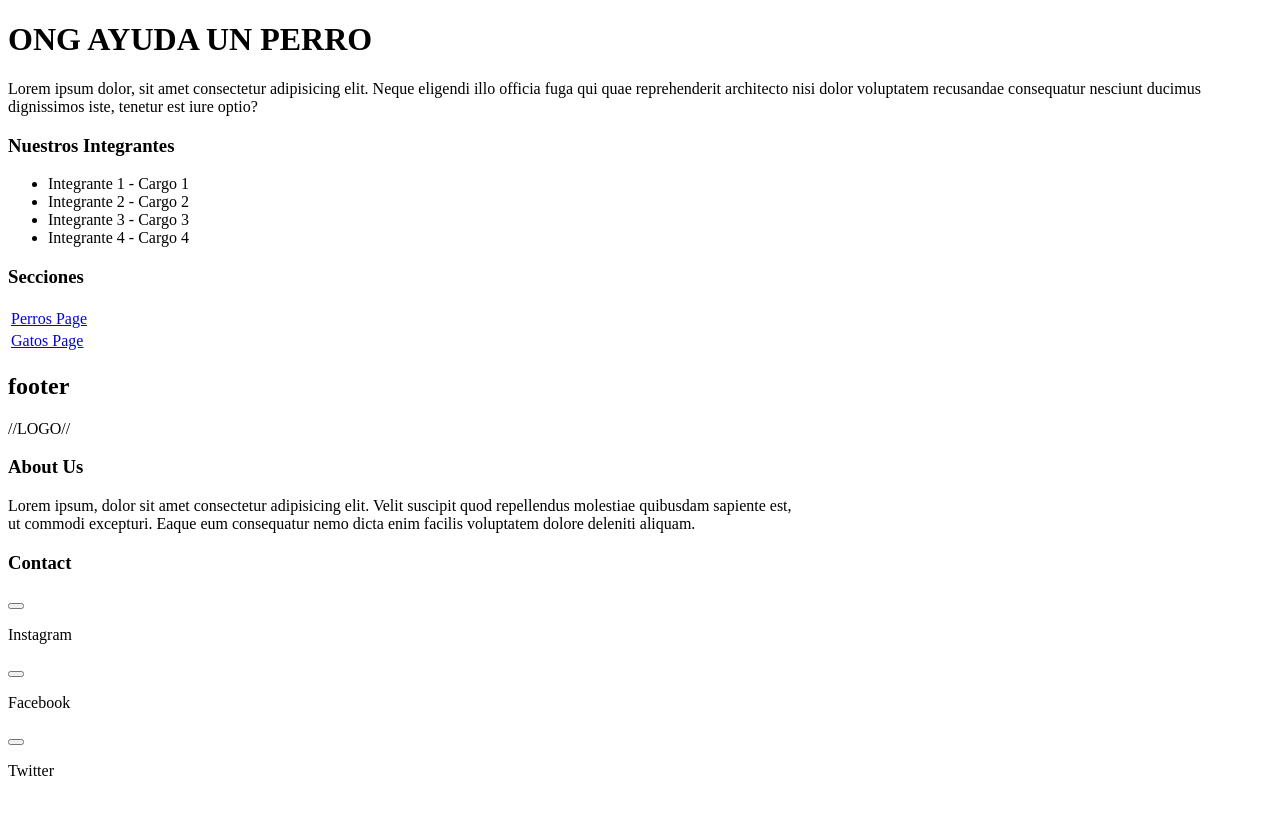
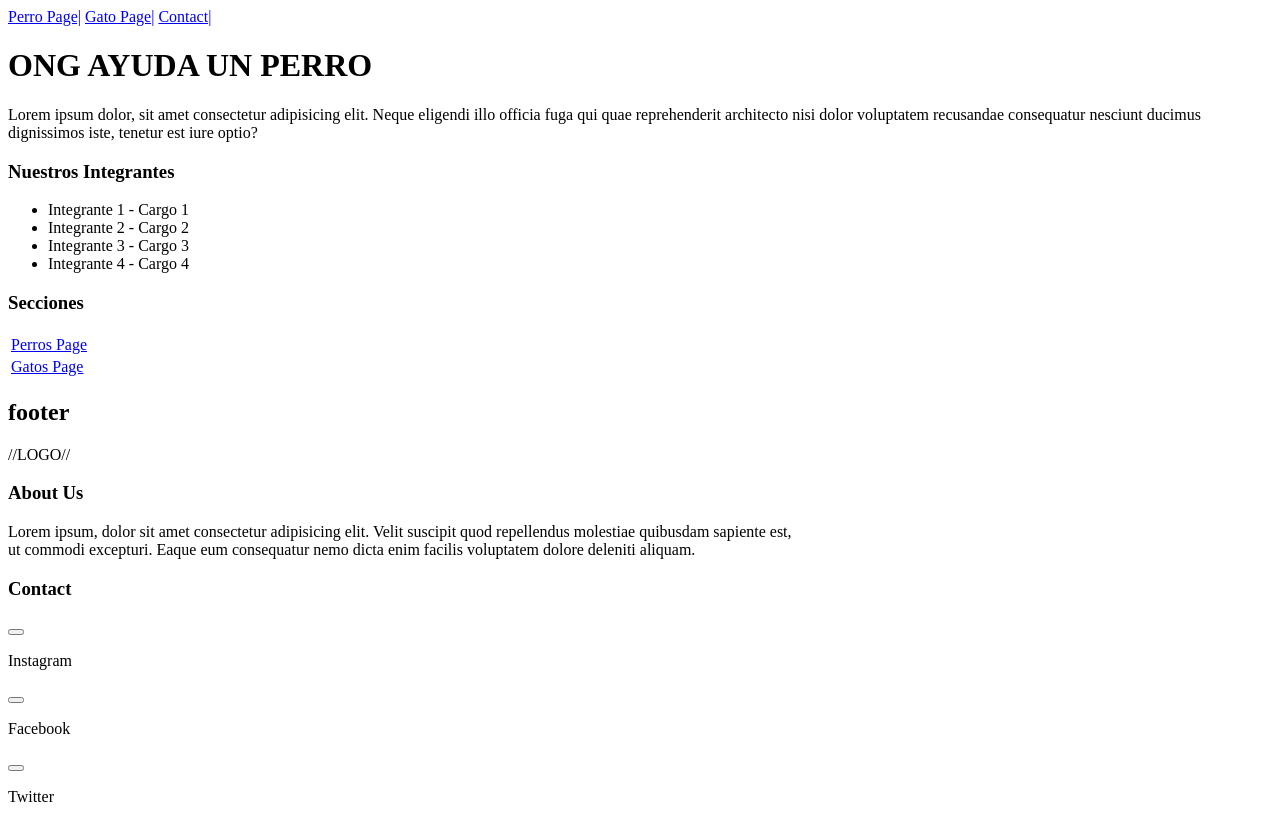
Before and after one commit to DiAllende/ActAPeludo, a plain HTML site: page ongAyudaTP/pages/index.html in a window 1280 px wide. Before the commit the page ends 800 px from the top, so only its background shows below. Drawn offline with Linux system fonts and the light colour scheme.

Commit message:
version with nav

```diff
--- a/ongAyudaTP/pages/index.html
+++ b/ongAyudaTP/pages/index.html
@@ -7,6 +7,13 @@
         </title>
     </head>
         <body>
+            <nav id="NavPage">
+                <a href="Perro.html" target="_blank">Perro Page|</a>
+                <a href="gato.html" target="_blank">Gato Page|</a>
+                <a href="#Contact">Contact|</a>
+
+            </nav>
+
             <div id="principal">
                 <h1>
                     ONG AYUDA UN PERRO
```
Also changed, not shown: ongAyudaTP/pages/Perro.html (+5 -1 lines), ongAyudaTP/pages/gato.html (+6 -0 lines).
